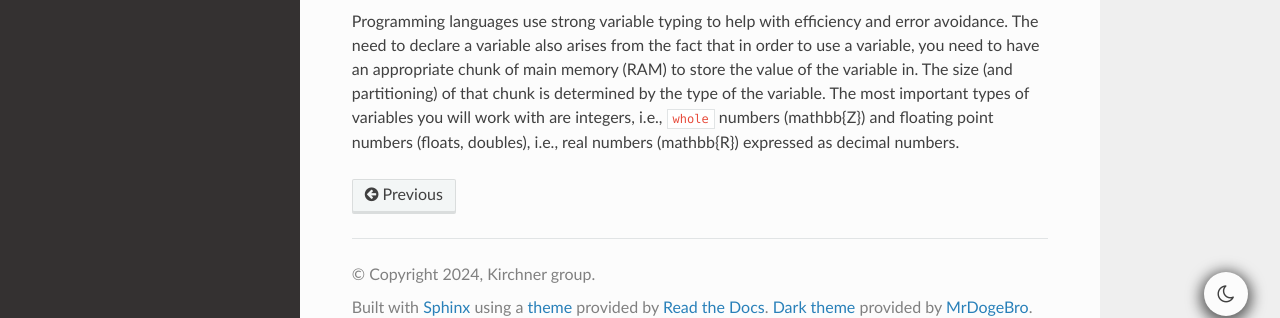
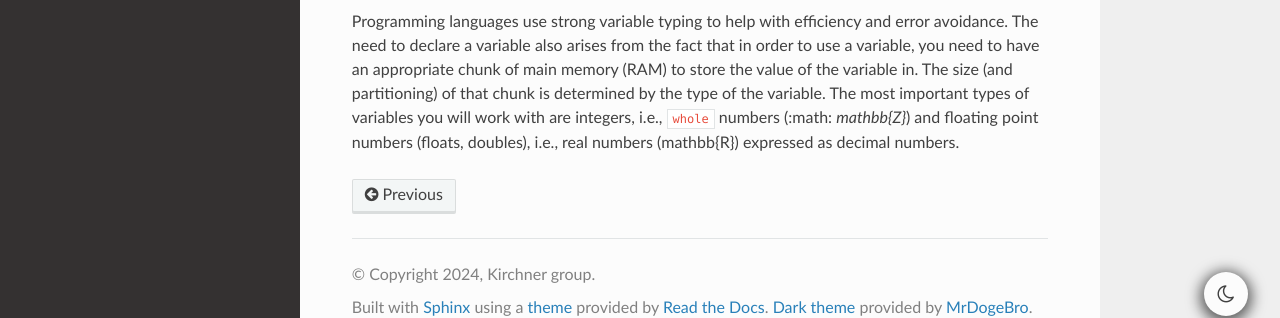
Before and after one commit to Katrin-Drys/WP8_programming, a Sphinx documentation site: the page built from docs/source/02_fortran.rst, in a window 1280 px wide and 900 px high, scrolled down 1516 px. Shown: the part 556-874 px from the top of the window. Built offline with Sphinx 7.4.7 and the Read the Docs theme 3.1.0, drawn with Linux system fonts in a browser that asks for light colours; some of the changed lines change nothing that is shown.

Commit message:
math test

```diff
--- a/docs/source/02_fortran.rst
+++ b/docs/source/02_fortran.rst
@@ -99,5 +99,5 @@
 The need to declare a variable also arises from the fact that in order to use a variable, you need to have an
 appropriate chunk of main memory (RAM) to store the value of the variable in. The size (and partitioning) of that
 chunk is determined by the type of the variable. The most important types of variables you will work with are integers,
-i.e., ``whole`` numbers (\mathbb{Z}) and floating point numbers (floats, doubles), i.e., real numbers (\mathbb{R})
+i.e., ``whole`` numbers (:math: `\mathbb{Z}`) and floating point numbers (floats, doubles), i.e., real numbers (\mathbb{R})
 expressed as decimal numbers.
--- a/docs/source/conf.py
+++ b/docs/source/conf.py
@@ -35,11 +35,6 @@
 html_theme = 'sphinx_rtd_theme'
 default_dark_mode = False
 
-html_theme_options = {
-    # Other theme options...
-    'mathjax_path': 'https://cdn.jsdelivr.net/npm/mathjax@3/es5/tex-mml-chtml.js'
-}
-
 
 # path to custom css
 html_static_path = ["_static"]
```
